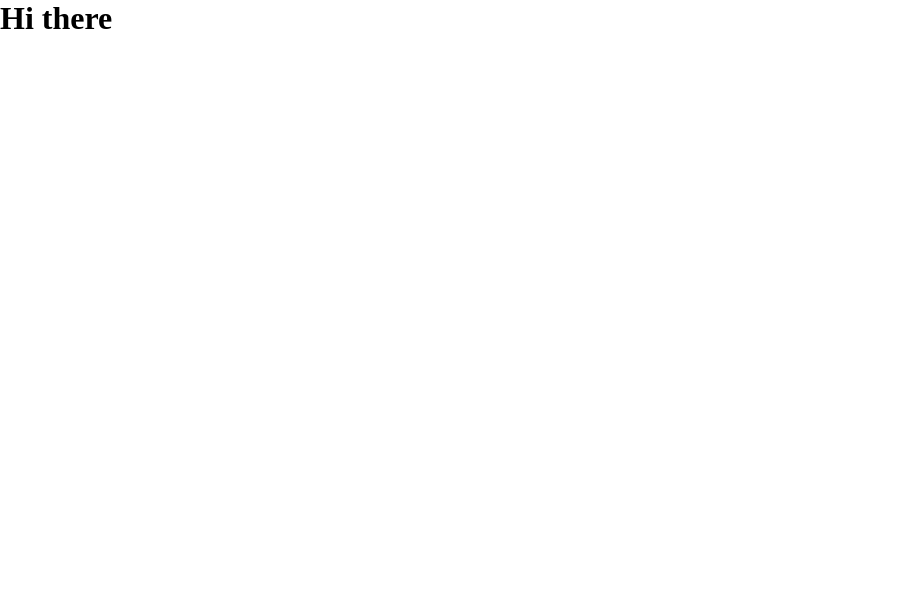
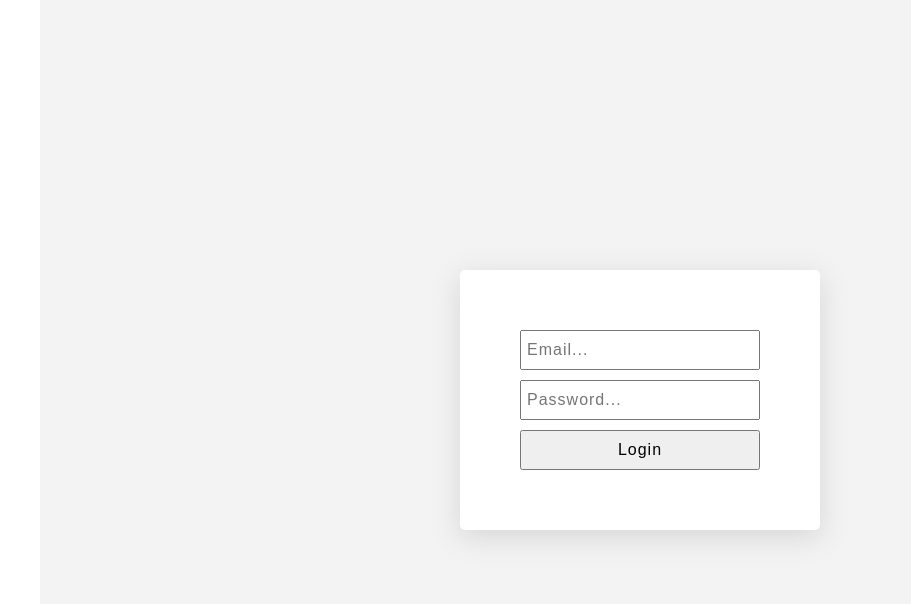
Before and after one commit to andbudha/react-firebase, a React (Vite) app: page / in a window 1280 px wide. Shown: the top 604 px of the page, without its empty margins (0-911 px from the left). Built offline with nearby package versions, Linux system fonts and the light colour scheme.

Commit message:
Auth comp created and styled

```diff
--- a/src/App.css
+++ b/src/App.module.css
@@ -3,3 +3,8 @@
   padding: 0;
   box-sizing: border-box;
 }
+
+.main {
+  min-height: 100vh;
+  min-width: 100vw;
+}
--- a/src/App.tsx
+++ b/src/App.tsx
@@ -1,10 +1,11 @@
-import './App.css';
+import styles from './App.module.css';
+import { Auth } from './components/Auth/Auth';
 
 function App() {
   return (
-    <>
-      <h1>Hi there</h1>
-    </>
+    <div className={styles.main}>
+      <Auth />
+    </div>
   );
 }
 
--- /dev/null
+++ b/src/components/Auth/Auth.module.css
@@ -0,0 +1,43 @@
+.main_auth_box {
+  background: #f3f3f3;
+  min-height: 100vh;
+  max-width: 1200px;
+  display: flex;
+  justify-content: center;
+  align-items: center;
+  margin: 0 auto;
+}
+
+.auth_box {
+  background: #fff;
+  height: 260px;
+  width: 360px;
+  border-radius: 5px;
+  display: flex;
+  flex-direction: column;
+  justify-content: center;
+  align-items: center;
+  box-shadow: rgba(100, 100, 111, 0.2) 0px 7px 29px 0px;
+}
+
+.login_input {
+  width: 240px;
+  height: 40px;
+  padding: 5px;
+  font-size: 1rem;
+  letter-spacing: 1px;
+  margin-bottom: 10px;
+}
+
+.login_btn {
+  width: 240px;
+  height: 40px;
+  padding: 5px;
+  font-size: 1rem;
+  letter-spacing: 1px;
+  display: flex;
+  flex-direction: column;
+  justify-content: center;
+  align-items: center;
+  cursor: pointer;
+}
--- /dev/null
+++ b/src/components/Auth/Auth.tsx
@@ -0,0 +1,15 @@
+import styles from './Auth.module.css';
+
+export const Auth = () => {
+  return (
+    <div className={styles.main_auth_box}>
+      <div className={styles.auth_box}>
+        <input placeholder="Email..." className={styles.login_input} />
+        <input placeholder="Password..." className={styles.login_input} />
+        <div className={styles.btn_box}>
+          <button className={styles.login_btn}>Login</button>
+        </div>
+      </div>
+    </div>
+  );
+};
```
